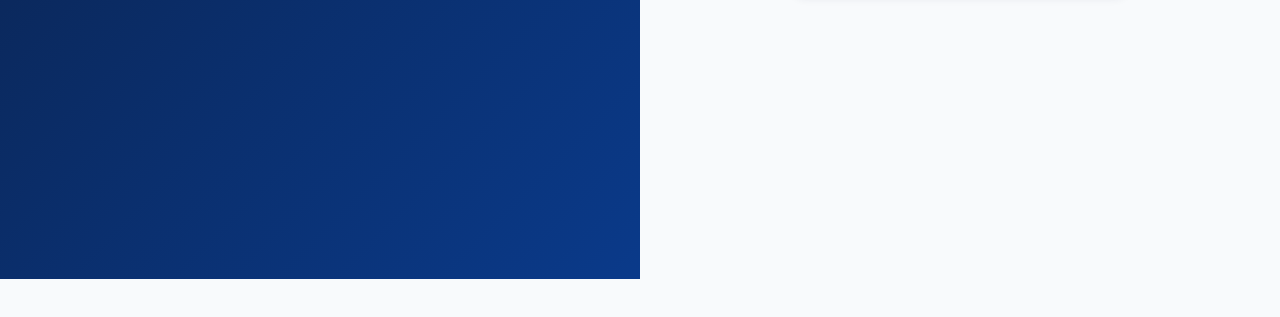
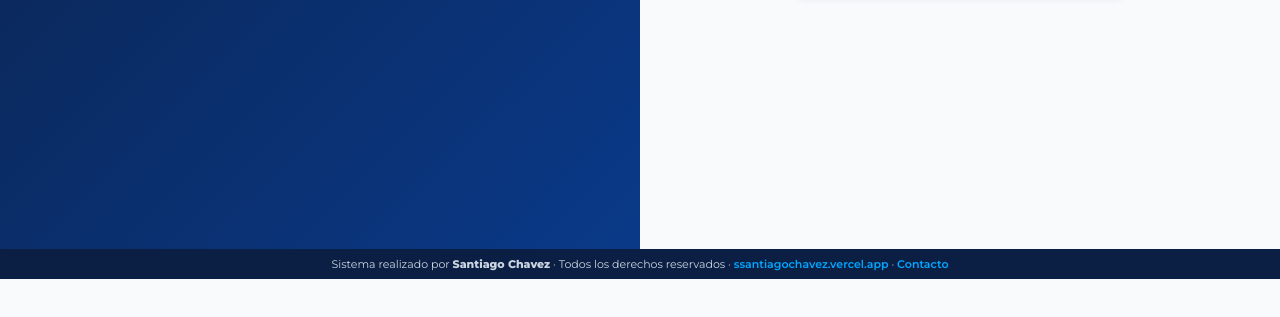
Before and after one commit to ssolid09/Puntox, a plain HTML site: page index.html in a window 1280 px wide. Shown: the part 521-838 px from the top of the page. Before the commit the page ends 800 px from the top, so only its background shows below. Drawn offline with Linux system fonts and the light colour scheme.

Commit message:
Add files via upload

```diff
--- a/index.html
+++ b/index.html
@@ -33,8 +33,9 @@ button,.card,.tile{transition:transform .18s ease,box-shadow .18s ease,backgroun
 .chips{display:flex;gap:8px;flex-wrap:wrap;margin:8px 0}.chip{background:var(--card);color:var(--tx);border:1px solid var(--bd);padding:6px 14px;border-radius:20px}.chip.on{background:var(--bl);color:#fff}
 .pg{display:grid;grid-template-columns:repeat(auto-fill,minmax(150px,1fr));gap:10px}.pc{text-align:left;background:var(--card);color:var(--tx);border:2px solid var(--bd);padding:12px;position:relative;display:flex;flex-direction:column;gap:6px;min-height:120px}.pc.on{border-color:var(--bl);background:#00a6ff1f}.ic{width:30px;height:30px;border-radius:50%;display:grid;place-items:center;font-weight:800;color:#0B1F44}.bd{position:absolute;top:8px;right:8px;background:var(--bl);color:#fff;border-radius:50%;width:22px;height:22px;display:grid;place-items:center;font-size:12px}.lw{background:#fef3c7;color:#92400e;border-radius:6px;padding:1px 6px;font-size:10px}
 .ov{position:fixed;inset:0;background:#0b1f4499;display:grid;place-items:center;z-index:20;padding:16px}.mdl{width:100%;max-width:380px;animation:pop .25s ease}
+body{padding-bottom:46px}#ft{position:fixed;left:0;right:0;bottom:0;z-index:5;background:var(--nv);color:#cbd5e1;text-align:center;font-size:11px;line-height:1.5;padding:7px 10px calc(7px + env(safe-area-inset-bottom,0px))}#ft a{color:var(--bl);text-decoration:none;font-weight:600}#ft a:hover{text-decoration:underline}.toast{bottom:64px}
 #tk{display:none}@media print{@page{size:80mm auto;margin:0}body>*:not(#tk){display:none!important}body{background:#fff}#tk{display:block;width:72mm;margin:0 auto;font:12px monospace;color:#000;background:#fff}}@media(max-width:800px){.app{flex-direction:column}.side{width:auto;flex-direction:row;overflow-x:auto;align-items:center}.side .lg{margin:0 8px 0 0}}
-</style></head><body><div id="app"></div><script src="config.js"></script>
+</style></head><body><div id="app"></div><script src="config.js"></script><footer id="ft">Sistema realizado por <b>Santiago Chavez</b> · Todos los derechos reservados · <a href="https://ssantiagochavez.vercel.app/" target="_blank" rel="noopener">ssantiagochavez.vercel.app</a> · <a href="#" onclick="contact();return false">Contacto</a></footer>
 <script>
 const SB_URL=(window.PUNTOX_CONFIG||{}).SB_URL||'',SB_KEY=(window.PUNTOX_CONFIG||{}).SB_KEY||'';/* Supabase: se configura en config.js (vacío = modo local) */
 const CLOUD=!!SB_URL;const K='puntox_v1';let D=null;
@@ -163,6 +164,8 @@ function printV(v){const L=(a,b)=>`<div style="display:flex;justify-content:spac
  let t=$('#tk');if(!t){t=document.createElement('div');t.id='tk';document.body.appendChild(t)}
  t.innerHTML=`<div style="text-align:center"><b>PUNTOX SMART POS</b><br>${sn(v.s)}<br><b>VENTA N° ${String(v.n).padStart(6,'0')}</b><br>${new Date(v.t).toLocaleString('es-CL')}</div>${hr}${L('Cajero',esc(v.u))}${hr}${v.items.map(i=>`<div>${esc(i.n)}</div>`+L(i.q+' x '+fmt(i.pr),fmt(i.q*i.pr))).join('')}${hr}${L('<b>TOTAL</b>','<b>'+fmt(v.tot)+'</b>')}${L('Pago',v.m)}${v.m=='Efectivo'?L('Recibido',fmt(v.rec))+L('Vuelto',fmt(v.rec-v.tot)):''}${hr}<div style="text-align:center">¡Gracias por su compra!</div>`;
  setTimeout(()=>window.print(),300)}
+function contact(){const C=window.PUNTOX_CONFIG||{},e=C.EMAIL,w=(C.WHATSAPP||'').replace(/\D/g,'');
+ modal(`<h3>Contacto</h3><p><b>Santiago Chavez</b><br><span class="mu">Licenciado en Administración de Empresas<br>La Calera, Valparaíso, Chile</span></p><p>🌐 <a href="https://ssantiagochavez.vercel.app/" target="_blank" rel="noopener">ssantiagochavez.vercel.app</a></p>${e?`<p>✉ <a href="mailto:${esc(e)}">${esc(e)}</a></p>`:''}${w?`<p>💬 <a href="https://wa.me/${w}" target="_blank" rel="noopener">WhatsApp +${w}</a></p>`:''}<button style="width:100%" onclick="closeM()">Cerrar</button>`)}
 const DEN=[20000,10000,5000,2000,1000,500,100,50,10];
 function cur(){return D.cajas.find(c=>c.s==suc&&!c.cl)}
 function sm(c){const v=D.sales.filter(s=>s.cj==c.id),f=m=>v.filter(s=>s.m==m).reduce((a,s)=>a+s.tot,0);return{n:v.length,ef:f('Efectivo'),tj:f('Tarjeta'),tr:f('Transferencia'),tot:v.reduce((a,s)=>a+s.tot,0)}}
```
